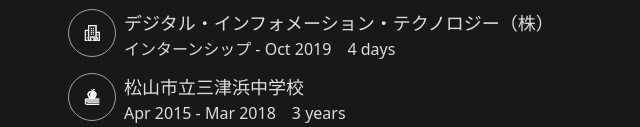
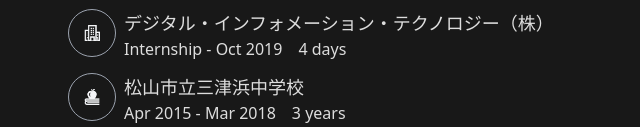
Before and after one commit to tenzyu/tenzyu.com, a Gatsby site: page / in a window 1280 px wide. Shown: the part 2330-2457 px from the top of the page, without its empty margins (204-844 px from the left). Built offline with nearby package versions, Linux system fonts and the light colour scheme; Gatsby itself is replaced by a stand-in of ours.

Commit message:
minor change

```diff
--- a/src/components/histories.js
+++ b/src/components/histories.js
@@ -19,7 +19,7 @@
   },
   {
     name: "デジタル・インフォメーション・テクノロジー（株）",
-    from: "インターンシップ",
+    from: "Internship",
     until: "Oct 2019",
     period: "4 days",
     filename: "company.png",
```
